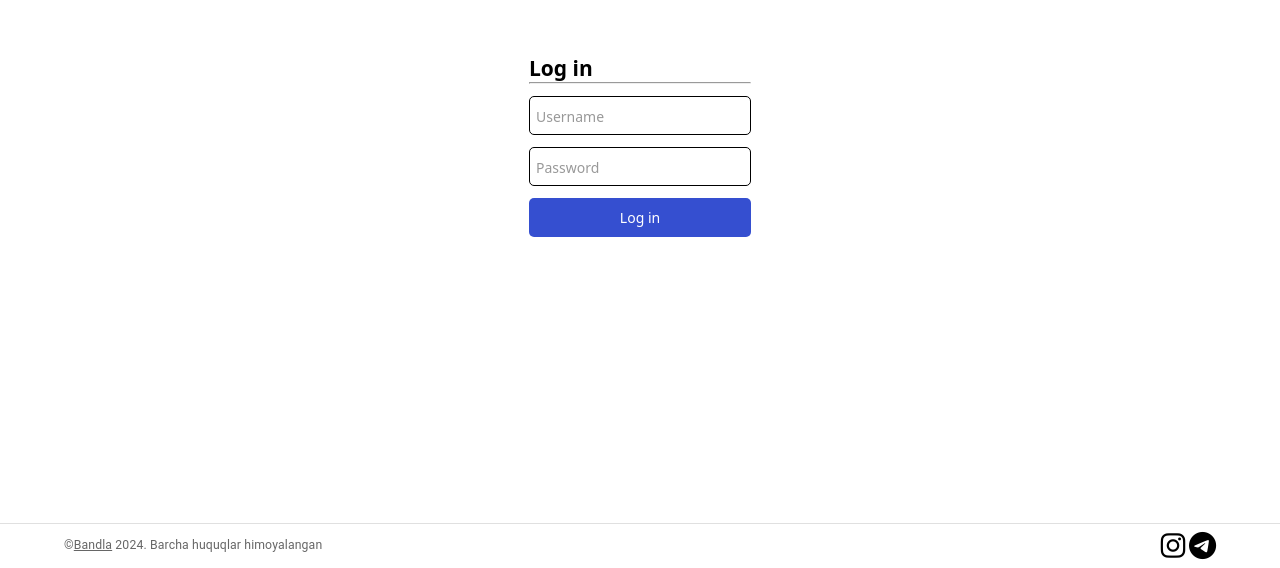
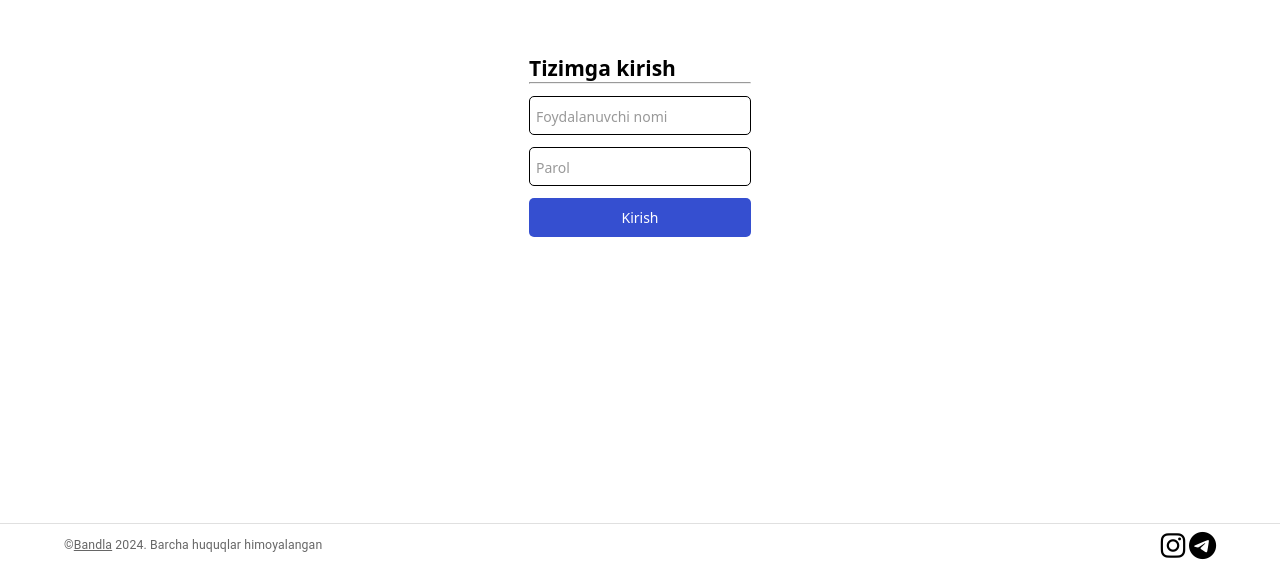
Before and after one commit to bandlauz/bandla-business-frontend, a React (Create React App) app: page / in a window 1280 px wide. Shown: the part 232-800 px from the top of the page. Built offline with nearby package versions, Linux system fonts and the light colour scheme.

Commit message:
uzb language

```diff
--- a/src/pages/Login/Login.jsx
+++ b/src/pages/Login/Login.jsx
@@ -51,12 +51,12 @@ export default function Login() {
       />
       <div className="login_page center_con">
         <div className="login_con">
-          <h2>Log in</h2>
+          <h2>Tizimga kirish</h2>
           <hr />
-          <Input ref={usernameInput} label="Username" type="text" />
-          <Input ref={passwordInput} label="Password" type="password" />
+          <Input ref={usernameInput} label="Foydalanuvchi nomi" type="text" />
+          <Input ref={passwordInput} label="Parol" type="password" />
           <div className="login_btn" onClick={login}>
-            Log in
+            Kirish
           </div>
         </div>
       </div>
```
